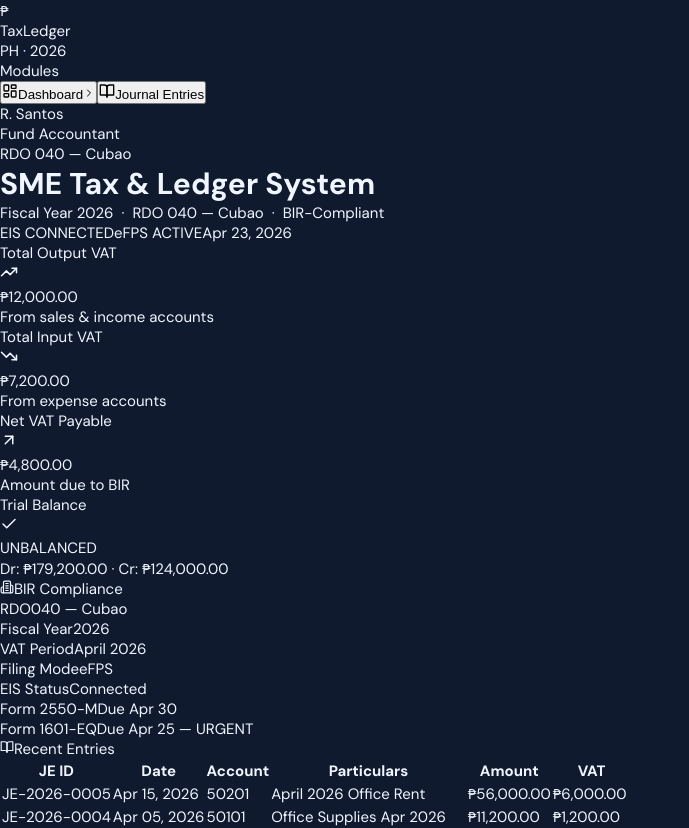
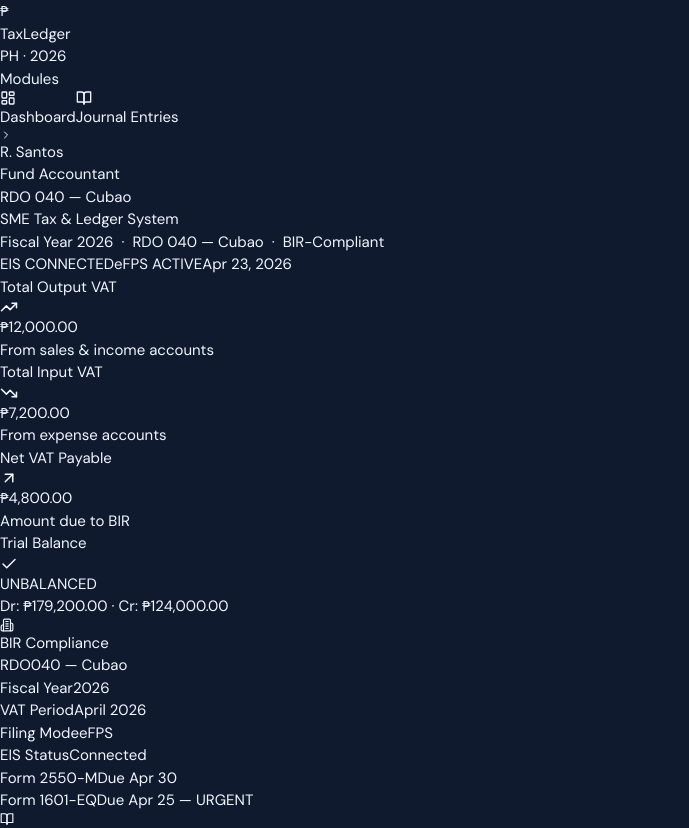
Before and after one commit to Ki172000/tax-accounting-system, a React (Vite) app: page / in a window 1280 px wide. Shown: the top 828 px of the page, without its empty margins (0-689 px from the left). Built offline with nearby package versions, Linux system fonts and the light colour scheme.

Commit message:
Update main.jsx

```diff
--- a/src/main.jsx
+++ b/src/main.jsx
@@ -1,4 +1,10 @@
 import React from 'react'
 import ReactDOM from 'react-dom/client'
 import App from './App.jsx'
-ReactDOM.createRoot(document.getElementById('root')).render(<React.StrictMode><App /></React.StrictMode>)
+import './index.css' // <--- ADD THIS LINE
+
+ReactDOM.createRoot(document.getElementById('root')).render(
+  <React.StrictMode>
+    <App />
+  </React.StrictMode>
+)
```
